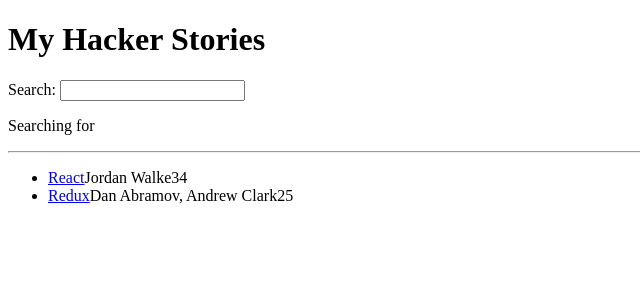
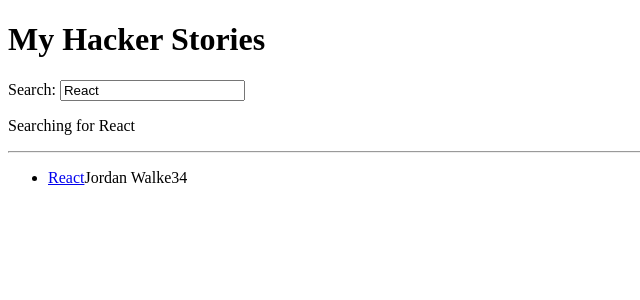
Before and after one commit to Joeljt/the-road-to-react, a React (Vite) app: page / in a window 1280 px wide. Shown: the top 300 px of the page, without its empty margins (0-640 px from the left). Built offline with nearby package versions, Linux system fonts and the light colour scheme.

Commit message:
feat: useEffect demo and notes

```diff
--- a/src/App.jsx
+++ b/src/App.jsx
@@ -22,7 +22,14 @@ const App = () => {
     },
   ];
 
-  let [searchTerm, setSearchTerm] = React.useState('')
+  let [searchTerm, setSearchTerm] = React.useState(
+    localStorage.getItem('search') || 'React'
+  );
+
+  React.useEffect(() => {
+    console.log('use effect inside');
+    localStorage.setItem('search', searchTerm);
+  });
 
   const handleSearch = (event) => {
     setSearchTerm(event.target.value);
```
Also changed, not shown: 1 other file (tests, documents, lock files or other folders).
